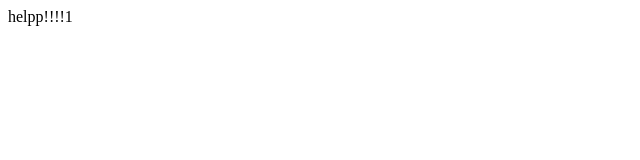
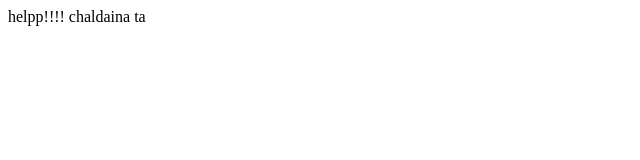
Before and after one commit to Aashish-Sth/Summer-Class-Git, a plain HTML site: page index.html in a window 1280 px wide. Shown: the full height of the page, 0-640 px from the left. Drawn offline with Linux system fonts and the light colour scheme.

Commit message:
Initial commit

```diff
--- a/index.html
+++ b/index.html
@@ -6,6 +6,6 @@
     <title>example</title>
   </head>
   <body>
-    <div>helpp!!!!1</div>
+    <div>helpp!!!! chaldaina ta</div>
   </body>
 </html>
```
